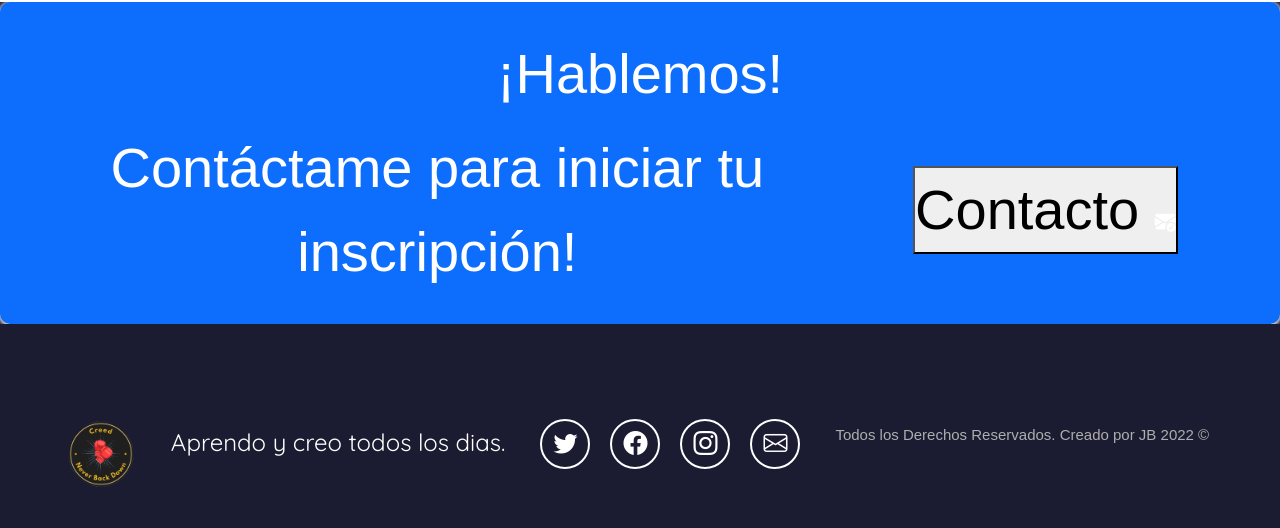
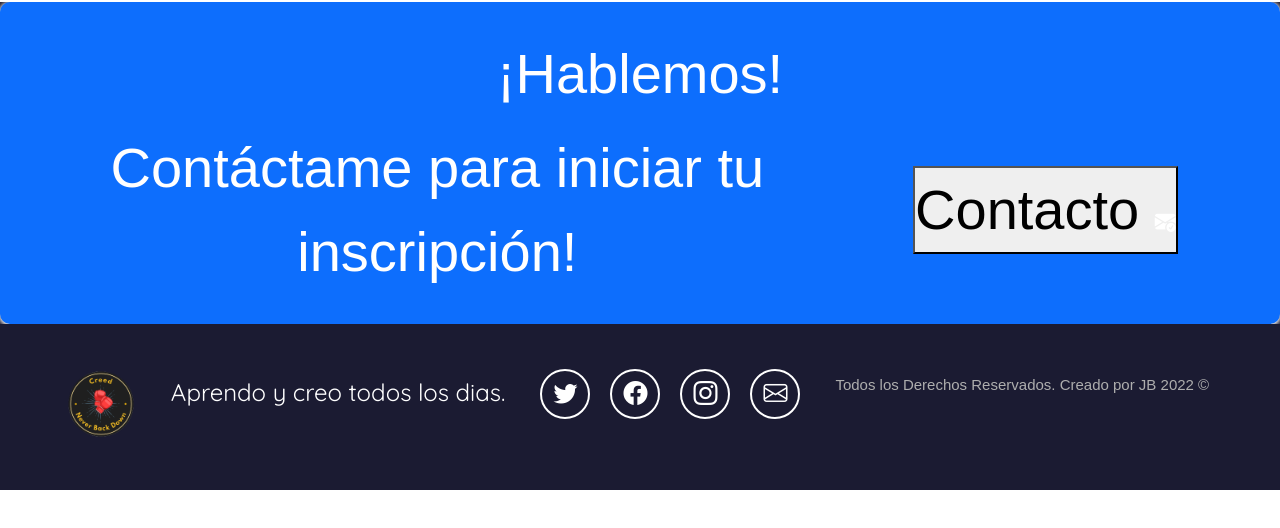
Before and after one commit to jorge-saavedra/creed-training, a website: page index.html in a window 1280 px wide. Shown: the part 676-1204 px from the top of the page. After the commit the page ends 1166 px from the top, so only its background shows below. Drawn offline with nearby package versions, Linux system fonts and the light colour scheme; a web font is replaced by a local one.

Commit message:
update footer

```diff
--- a/assets/scss/_footer.scss
+++ b/assets/scss/_footer.scss
@@ -4,7 +4,7 @@
 
 
 footer {
-    padding: 80px 0;
+    padding: 30px 0;
     text-align: center;
     color: var(--white-color);
 }
--- a/index.html
+++ b/index.html
@@ -123,7 +123,7 @@
     </div>
 </section>
 <footer
-class="seccion-oscura d-flex flex-colum aling-items-center justify-content-center"
+class="seccion-oscura d-flex flex-wrap aling-items-center justify-content-center"
 >
 <img
   class="footer-logo"
```
Also changed, not shown: pages/actividades.html (+1 -1 lines), pages/contacto.html (+1 -1 lines), pages/galeria.html (+1 -1 lines), pages/nosotros.html (+1 -1 lines), assets/img/ee.png (deleted), assets/scss/style.css, 1 other file.
